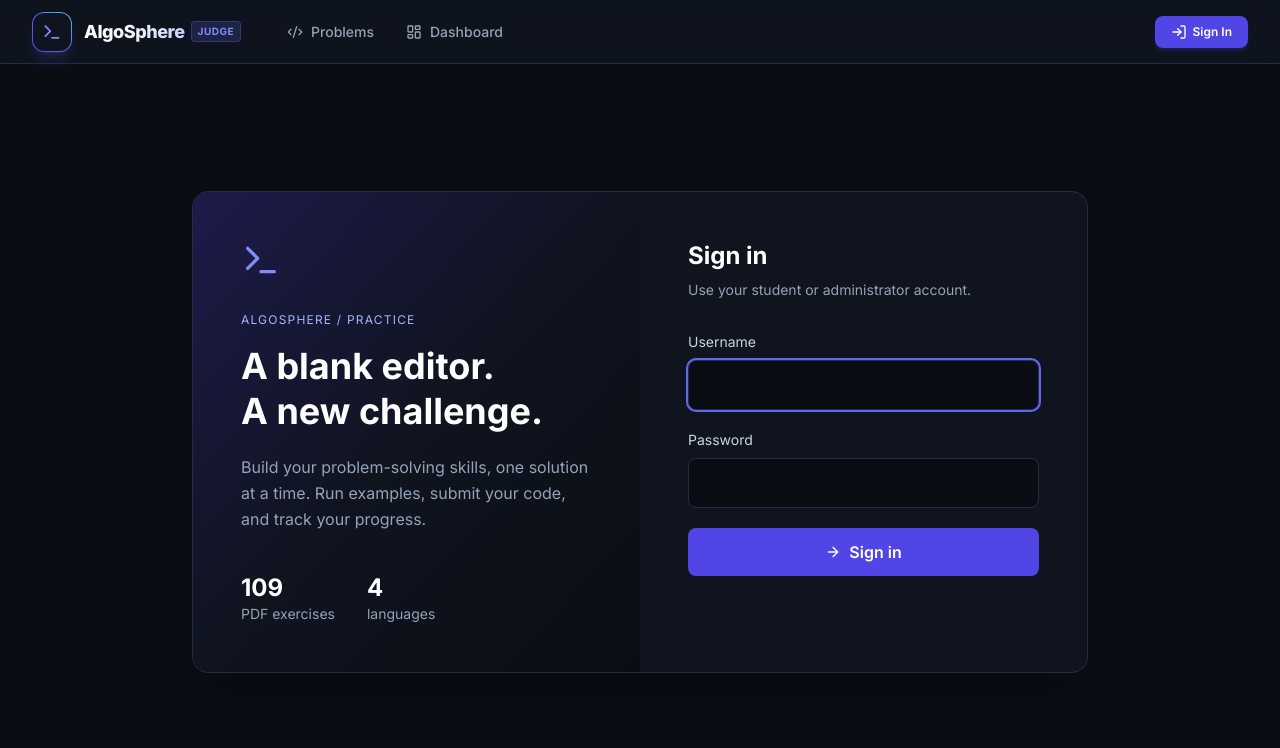
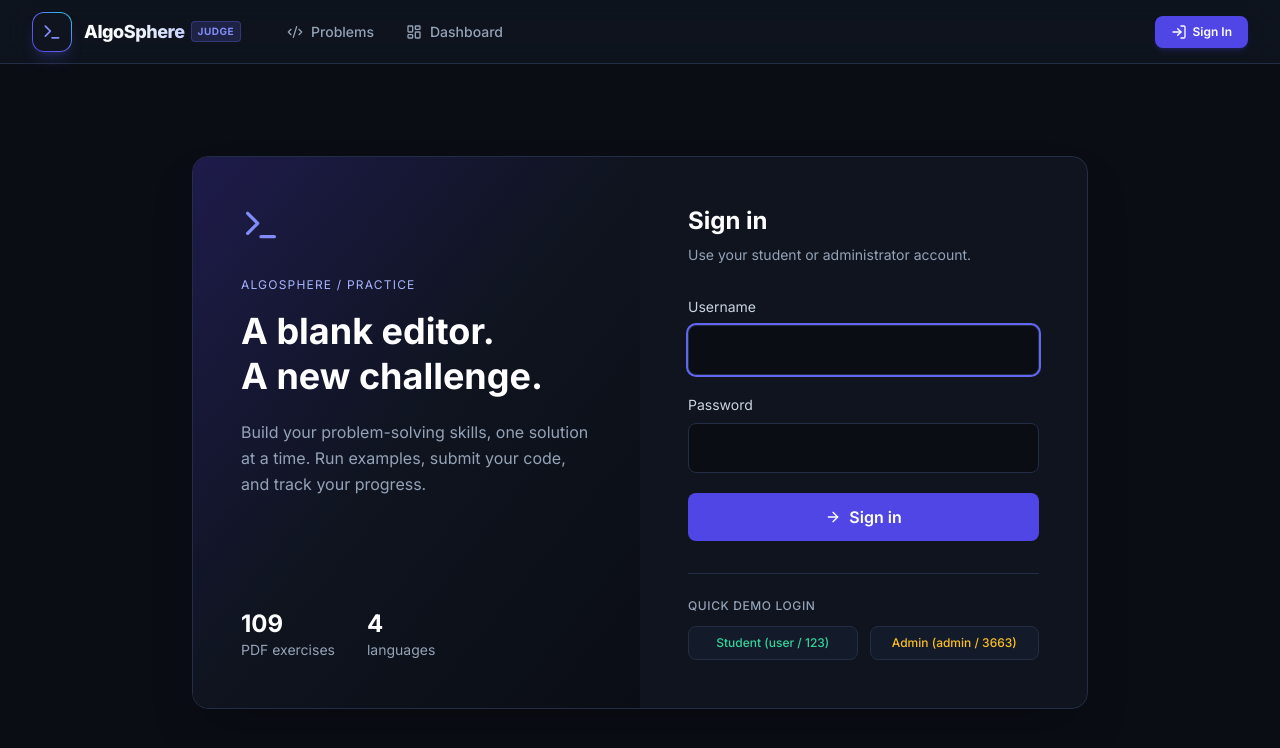
Before and after one commit to nandhakumar3663-afk/coding-platform, a React (Vite) app in the folder frontend/: page /login in a window 1280 px wide. Shown: the top 748 px of the page. Built offline with nearby package versions, Linux system fonts and the light colour scheme.

Commit message:
fix: auto-seed all 109 problems on startup, enable public catalog browsing, and add quick demo logins

```diff
--- a/frontend/src/App.tsx
+++ b/frontend/src/App.tsx
@@ -27,12 +27,14 @@ const App: React.FC = () => {
           <main className="flex-1">
             <Routes>
               <Route path="/login" element={<LoginPage />} />
-              <Route element={<ProtectedRoute />}>
               <Route path="/" element={<ProblemList />} />
               <Route path="/problem/:slug" element={<ProblemPage />} />
-              <Route path="/dashboard" element={<Dashboard />} />
+              <Route element={<ProtectedRoute />}>
+                <Route path="/dashboard" element={<Dashboard />} />
               </Route>
-              <Route element={<ProtectedRoute admin />}><Route path="/admin" element={<AdminPanel />} /></Route>
+              <Route element={<ProtectedRoute admin />}>
+                <Route path="/admin" element={<AdminPanel />} />
+              </Route>
               <Route path="*" element={<Navigate to="/" replace />} />
             </Routes>
           </main>
--- a/frontend/src/pages/LoginPage.tsx
+++ b/frontend/src/pages/LoginPage.tsx
@@ -38,6 +38,26 @@ export const LoginPage: React.FC = () => {
           {error && <p role="alert" className="rounded-lg bg-rose-500/10 p-3 text-sm text-rose-300">{error}</p>}
           <button disabled={busy} className="w-full flex items-center justify-center gap-2 rounded-lg bg-indigo-600 hover:bg-indigo-500 disabled:opacity-50 px-4 py-3 text-white font-semibold">{busy ? <Loader2 className="w-4 h-4 animate-spin" /> : <ArrowRight className="w-4 h-4" />}{busy ? 'Signing in…' : 'Sign in'}</button>
         </form>
+
+        <div className="mt-8 pt-6 border-t border-dark-700">
+          <p className="text-xs text-slate-400 mb-3 font-medium uppercase tracking-wider">Quick Demo Login</p>
+          <div className="flex gap-3">
+            <button
+              type="button"
+              onClick={() => { setUsername('user'); setPassword('123'); }}
+              className="flex-1 py-2 px-3 rounded-lg bg-dark-850 hover:bg-dark-800 border border-dark-700 text-xs text-emerald-400 font-medium transition-colors text-center"
+            >
+              Student (user / 123)
+            </button>
+            <button
+              type="button"
+              onClick={() => { setUsername('admin'); setPassword('3663'); }}
+              className="flex-1 py-2 px-3 rounded-lg bg-dark-850 hover:bg-dark-800 border border-dark-700 text-xs text-amber-400 font-medium transition-colors text-center"
+            >
+              Admin (admin / 3663)
+            </button>
+          </div>
+        </div>
       </section>
     </div>
   </div>;
--- a/frontend/src/pages/ProblemList.tsx
+++ b/frontend/src/pages/ProblemList.tsx
@@ -48,7 +48,7 @@ export const ProblemList: React.FC = () => {
     return problems.filter(p => {
       if (difficulty !== 'All' && p.difficulty !== difficulty) return false;
       if (search && !p.title.toLowerCase().includes(search.toLowerCase()) &&
-          !String(p.problem_number).includes(search) && !p.category.toLowerCase().includes(search.toLowerCase())) return false;
+          !String(p.problem_number).includes(search) && !(p.category || '').toLowerCase().includes(search.toLowerCase())) return false;
       if (statusFilter === 'Solved' && p.user_status !== 'solved') return false;
       if (statusFilter === 'Attempted' && p.user_status !== 'attempted') return false;
       if (statusFilter === 'Unsolved' && p.user_status) return false;
```
Also changed, not shown: 2 other files (tests, documents, lock files or other folders).
